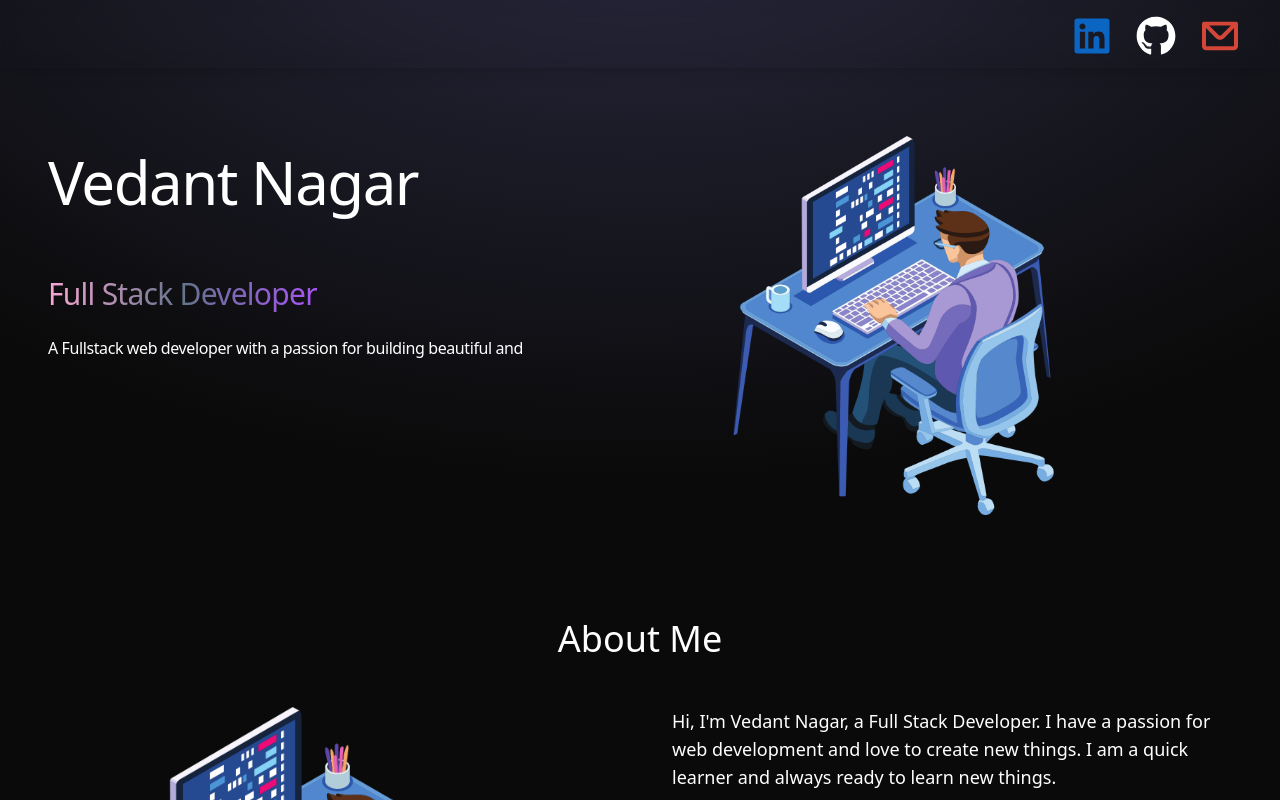
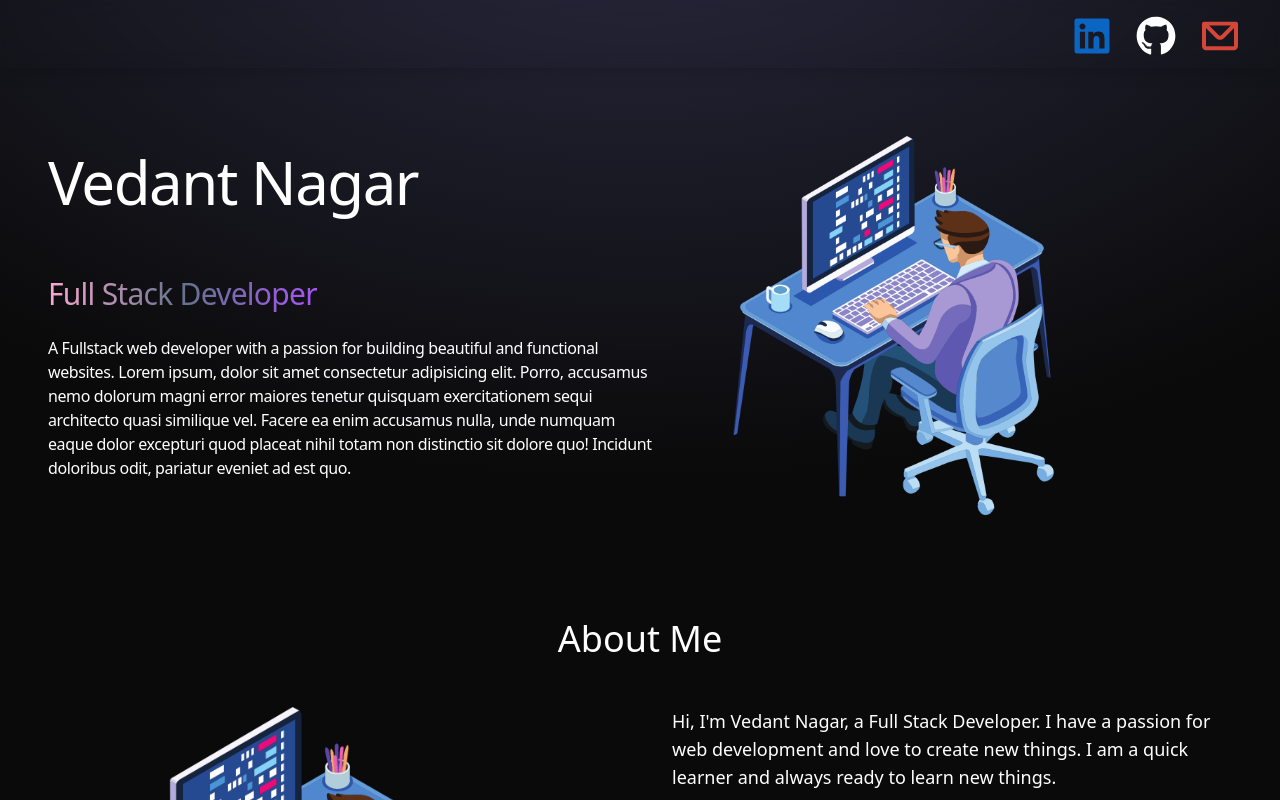
Before and after one commit to VedantNagar/Portfolio, a React (Vite) app: page / in a window 1280 px wide. Shown: the top 800 px of the page. Built offline with nearby package versions, Linux system fonts and the light colour scheme.

Commit message:
Update Hero component with additional content

```diff
--- a/src/components/Hero.jsx
+++ b/src/components/Hero.jsx
@@ -13,6 +13,12 @@ const Hero = () => {
           </span>
           <p className="my-2 py-4 font-light tracking-tight lg:pl-0 text-white">
             A Fullstack web developer with a passion for building beautiful and
+            functional websites. Lorem ipsum, dolor sit amet consectetur
+            adipisicing elit. Porro, accusamus nemo dolorum magni error maiores
+            tenetur quisquam exercitationem sequi architecto quasi similique
+            vel. Facere ea enim accusamus nulla, unde numquam eaque dolor
+            excepturi quod placeat nihil totam non distinctio sit dolore quo!
+            Incidunt doloribus odit, pariatur eveniet ad est quo.
           </p>
         </div>
         <div className="flex justify-center w-full lg:w-2/5">
```
